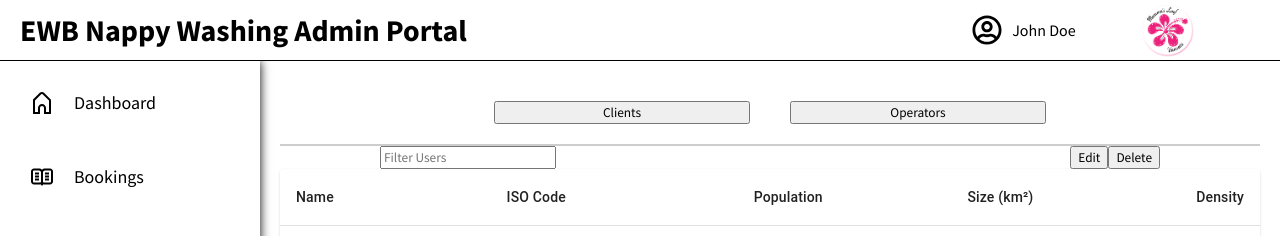
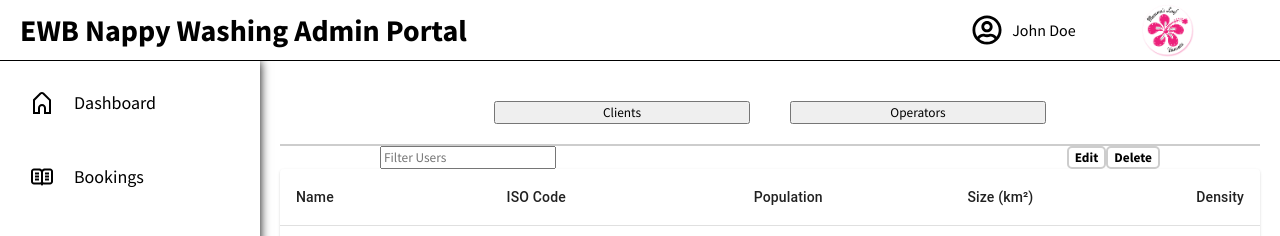
Before and after one commit to ProgrammerJo3y/ewb_react_frontend_webapp, a React (Create React App) app: page /users in a window 1280 px wide. Both pictures are taken after typing "Sample", "Sample123" into the empty fields and a click on the button "Submit". Shown: the top 236 px of the page. Built offline with nearby package versions, Linux system fonts and the light colour scheme.

Commit message:
Button Changes
Need to get the setActive

```diff
--- a/src/pages/users/Users.jsx
+++ b/src/pages/users/Users.jsx
@@ -7,15 +7,15 @@ export default function Users() {
   return (
     <div className="usersContainer">
       <div className='usersRolesContainer'>
-        <button>Clients</button>
-        <button>Operators</button>
+        <button className={({ isActive }) => (isActive ? "users_tabActive" : "users_tabinActive")}>Clients</button>
+        <button className={({ isActive }) => (isActive ? "users_tabActive" : "users_tabinActive")}>Operators</button>
       </div>
 
       <div className='usersFilterContainer'>
         <input placeholder='Filter Users'></input>
         <div className='userControls'>
-          <button>Edit</button>
-          <button>Delete</button>
+          <button className='users_button'>Edit</button>
+          <button className='users_button'>Delete</button>
         </div>
       </div>
       <div className='usersTableContainer'>
--- a/src/pages/users/users.css
+++ b/src/pages/users/users.css
@@ -34,3 +34,26 @@ div.usersRolesContainer button {
 .usersTableContainer{
 
 }
+
+.users_button {
+    color: black;
+    background-color: #ffffff;
+    font-weight: bold;
+    border-radius: 5px;
+    border: 2px solid #CDCDCD;
+}
+
+.users_button:hover {
+    background-color: #7ec78f;
+    color: black;
+    border: 2px solid #7ec78f;
+}
+
+.users_tabinActive {
+    background-color: goldenrod;
+    border: none;
+}
+
+.users_tabActive {
+    background-color: #7ec78f;
+}
```
